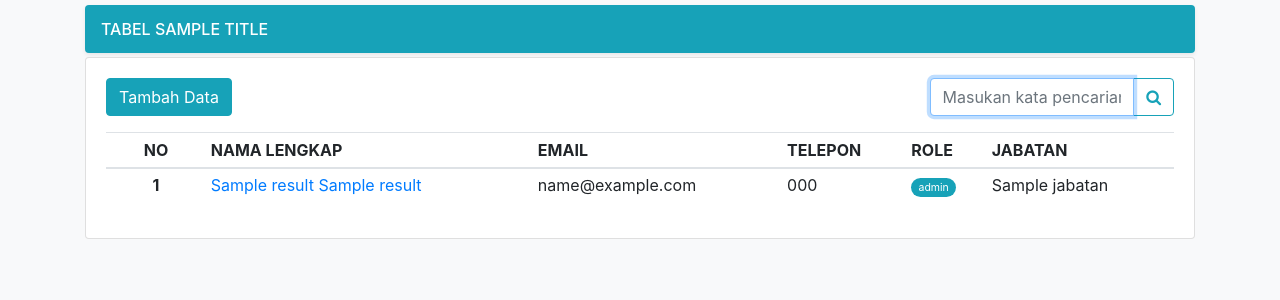
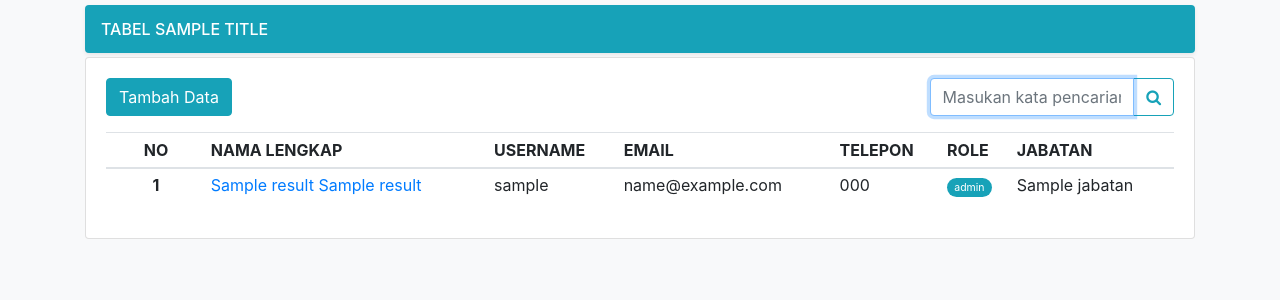
Before and after one commit to syahrulramadhan/spp, a CodeIgniter 4 app: the page made by app/Views/User/index.php in a window 1280 px wide. Shown: the part 158-458 px from the top of the page. Run offline with PHP 8.4 and a stand-in for CodeIgniter, Linux system fonts and the light colour scheme; the template is opened without the code that fills it: most values are stand-ins (such as "Sample title", 1, 10 or a date in 2020); data that the repository does not hold is empty; some libraries are stand-ins or nearby versions.

Commit message:
penambahan algoritma login dapat menggunakan username atau email dan menambahkan kolom usernam pada daftar user

```diff
--- a/app/Controllers/Auth.php
+++ b/app/Controllers/Auth.php
@@ -58,7 +58,7 @@ class Auth extends BaseController
 			$username = $this->request->getPost('username');
 			$password = $this->request->getPost('password');
 
-			$user = $userModel->where('email', $username)->first();
+			$user = $userModel->where('username', $username)->orwhere('email', $username)->first();
 
             //echo "<pre>"; print_r($user); exit;
 
--- a/app/Views/User/index.php
+++ b/app/Views/User/index.php
@@ -48,6 +48,7 @@
                     <tr>
                         <th class="text-center col-small">NO</th>
                         <th>NAMA LENGKAP</th>
+                        <th>USERNAME</th>
                         <th>EMAIL</th>
                         <th>TELEPON</th>
                         <th>ROLE</th>
@@ -69,6 +70,7 @@
                                 </a>
                             </div>
                         </td>
+                        <td><?= $rows['username']; ?></td>
                         <td><?= $rows['email']; ?></td>
                         <td><?= $rows['nomor_telepon']; ?></td>
                         <td>
```
